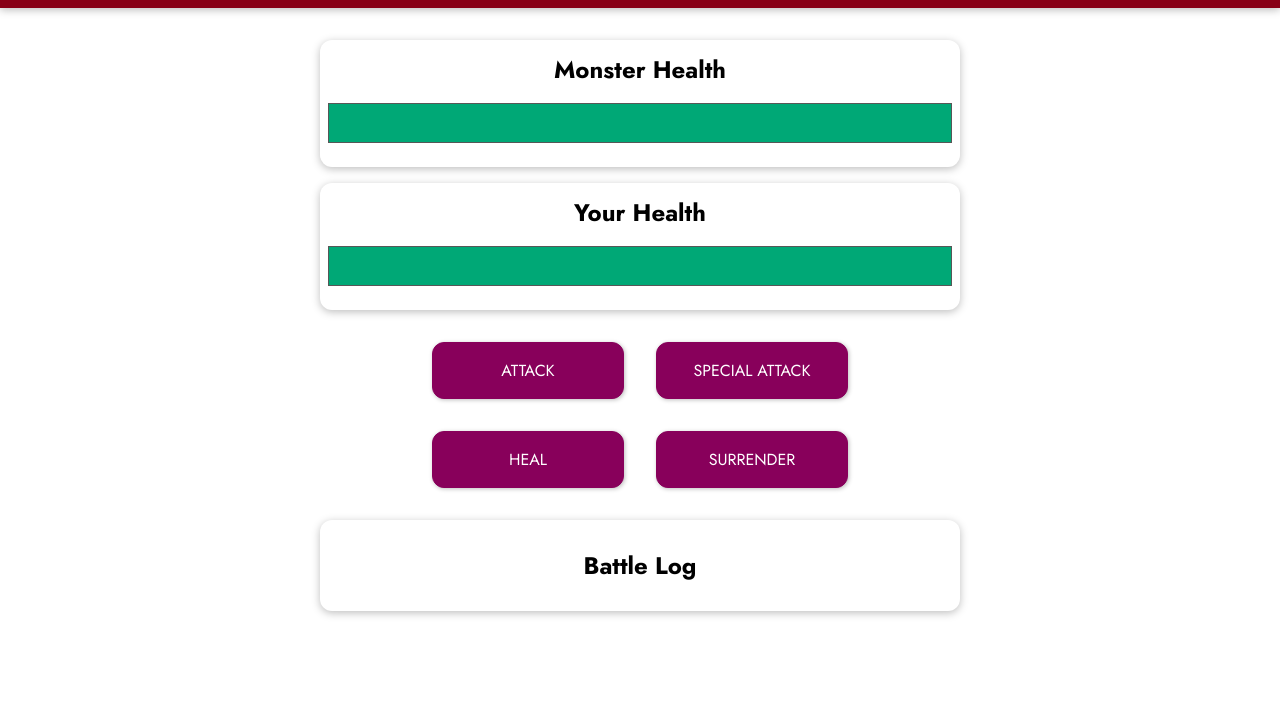
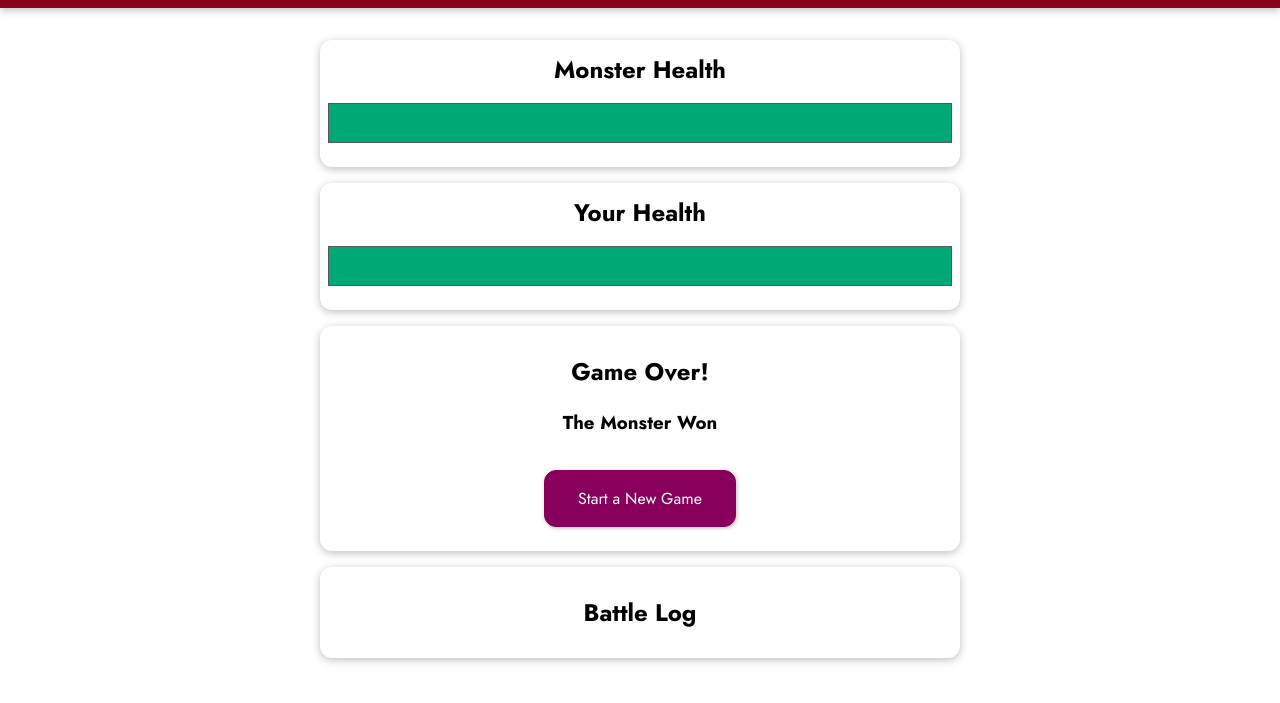
Before and after one commit to Andrey2109/MonsterSlayerGame, a plain HTML site: page prj-monster-01-starting-setup/index.html in a window 1280 px wide. Both pictures are taken after a click on the button "SURRENDER". Shown: the part 97-800 px from the top of the page. Drawn offline with nearby package versions, Linux system fonts and the light colour scheme.

Commit message:
finish the core functionality

```diff
--- a/prj-monster-01-starting-setup/app.js
+++ b/prj-monster-01-starting-setup/app.js
@@ -65,6 +65,15 @@ const app = Vue.createApp({
                 this.playerHealth += healValue
             }
             this.attackPlayer()
+        },
+        startNewGame(){
+            this.playerHealth= 100,
+            this.monsterHealth= 100,
+            this.currentRound= 0,
+            this.winner= null
+        },
+        surrenderGame(){
+            this.winner = 'monster'
         }
     }
 
--- a/prj-monster-01-starting-setup/index.html
+++ b/prj-monster-01-starting-setup/index.html
@@ -34,12 +34,13 @@
         <h3 v-if="winner === 'monster'">The Monster Won</h3>
         <h3 v-else-if="winner === 'player'">You Won</h3>
         <h3 v-else>It's a Draw</h3>
+        <button @click="startNewGame">Start a New Game</button>
       </section>
-      <section id="controls">
+      <section v-else id="controls">
         <button @click="attackMonster">ATTACK</button>
         <button :disabled="specialAttackEnabled" @click="specialAttackMonster">SPECIAL ATTACK</button>
         <button @click="healPlayer">HEAL</button>
-        <button>SURRENDER</button>
+        <button @click="surrenderGame">SURRENDER</button>
       </section>
       <section id="log" class="container">
         <h2>Battle Log</h2>
```
